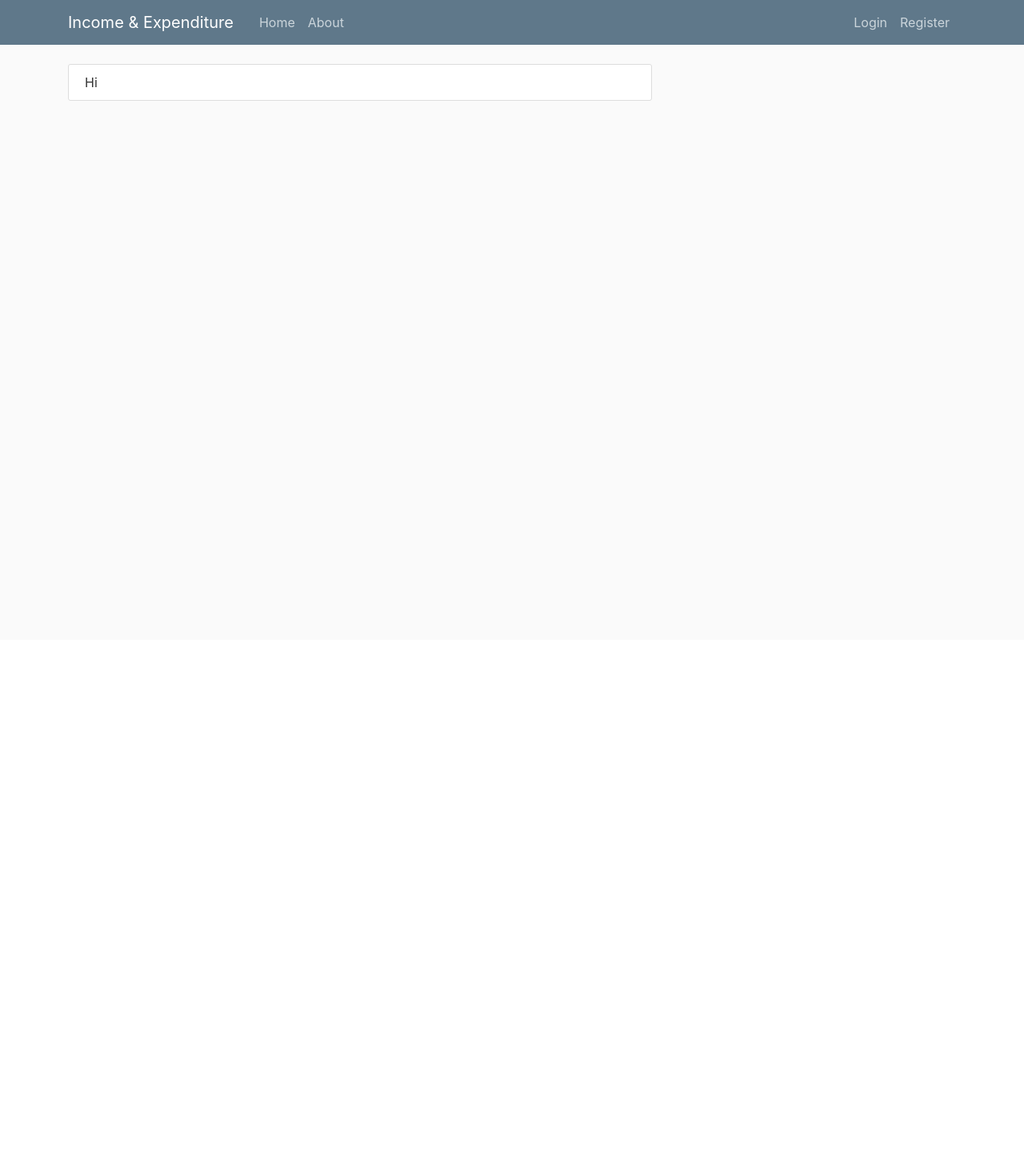
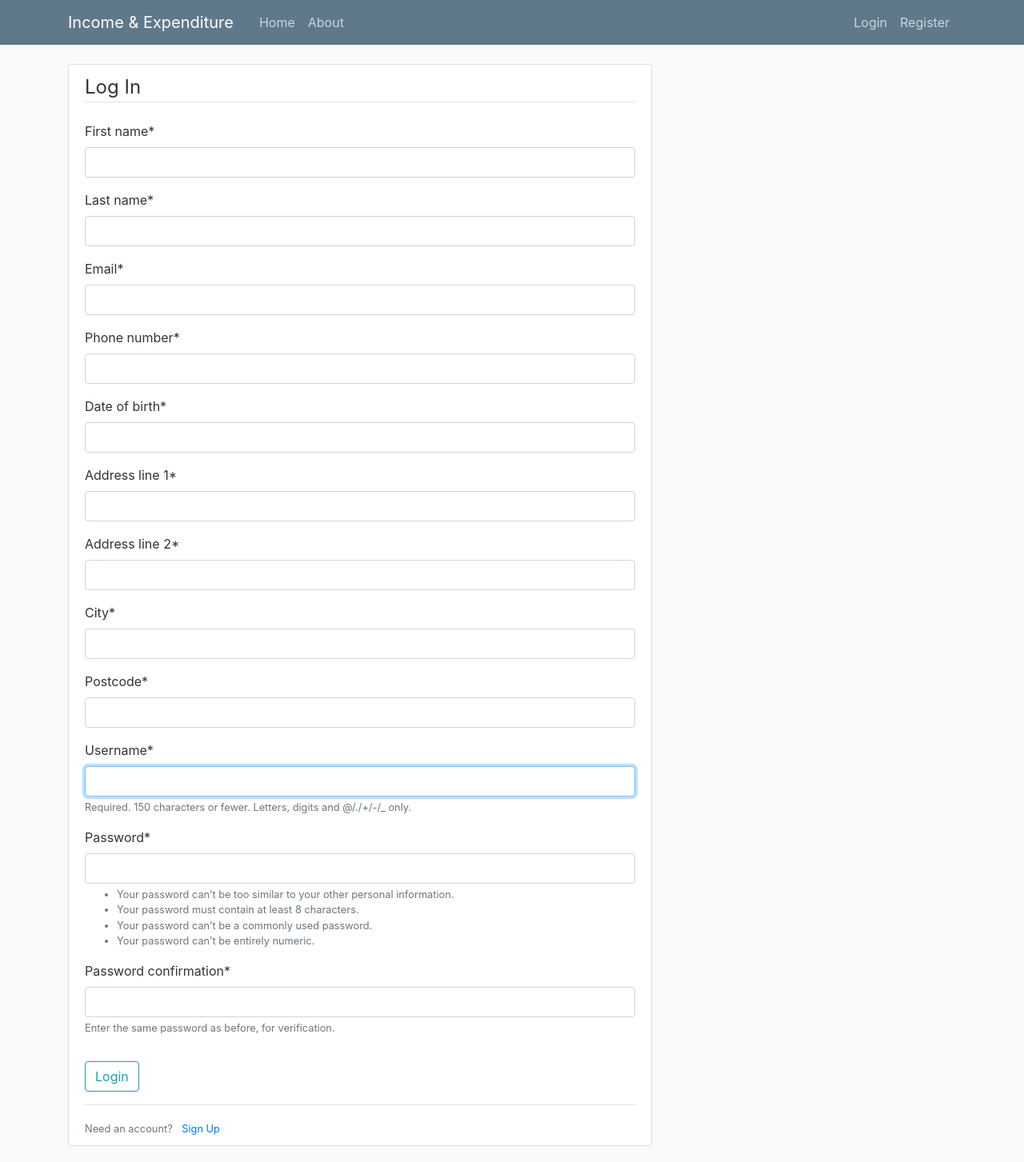
Before and after one commit to tarenrug/DjangoIncomeExpenditureApp, a Django app: template IncomeAndExpenditure/users/templates/users/login.html in a window 1280 px wide. Shown: the whole page at 80% size. Before the commit the page ends 126 px from the top, so only its background shows below. Run offline with Django 3.2, Linux system fonts and the light colour scheme; the template is opened without the code that fills it: values that come from a table or form of the project are taken from there, others are empty; some libraries are stand-ins or nearby versions.

Commit message:
users can login

```diff
--- a/IncomeAndExpenditure/IncomeAndExpenditure/settings.py
+++ b/IncomeAndExpenditure/IncomeAndExpenditure/settings.py
@@ -123,3 +123,6 @@
 STATIC_URL = '/static/'
 
 CRISPY_TEMPLATE_PACK = 'bootstrap4'
+
+LOGIN_REDIRECT_URL = 'frontend-home'
+LOGIN_URL = 'login'
--- a/IncomeAndExpenditure/IncomeAndExpenditure/urls.py
+++ b/IncomeAndExpenditure/IncomeAndExpenditure/urls.py
@@ -19,5 +19,5 @@
 urlpatterns = [
     path('admin/', admin.site.urls),
     path('', include('frontend.urls')),
-    path('', include('users.urls')),
+    path('users/', include('users.urls')),
 ]
--- a/IncomeAndExpenditure/frontend/templates/frontend/base.html
+++ b/IncomeAndExpenditure/frontend/templates/frontend/base.html
@@ -34,9 +34,10 @@
                   <!-- Navbar Right Side -->
                   <div class="navbar-nav">
                     {% if user.is_authenticated %}
-                    <a class="nav-item nav-link" href="#">Logout</a>
+                    <a class="nav-item nav-link" href="{% url 'profile' %}">Profile</a>
+                    <a class="nav-item nav-link" href="{% url 'logout' %}">Logout</a>
                     {% else %}
-                    <a class="nav-item nav-link" href="#">Login</a>
+                    <a class="nav-item nav-link" href="{% url 'login' %}">Login</a>
                     <a class="nav-item nav-link" href="{% url 'register' %}">Register</a>
                     {% endif %}
 
--- a/IncomeAndExpenditure/users/templates/users/login.html
+++ b/IncomeAndExpenditure/users/templates/users/login.html
@@ -1,6 +1,21 @@
 {% extends "frontend/base.html" %}
+{% load crispy_forms_tags %}
 {% block content %}
         <div class="content-section">
-            Hi
+            <form method = "POST">
+                {% csrf_token %}
+                <fieldset class="form-group">
+                    <legend class = "border-bottom mb-4">Log In</legend>
+                    {{ form|crispy }}
+                </fieldset>
+            <div class = "form-group">
+                <button class = "btn btn-outline-info" type="submit">Login</button>
+            </div>
+            </form>
+            <div class="border-top pt-3">
+                <small class = "text-muted">
+                    Need an account? <a class="ml-2" href="{% url 'register' %}">Sign Up</a>
+                </small>
+            </div>
         </div>
 {% endblock content %}
--- /dev/null
+++ b/IncomeAndExpenditure/users/templates/users/profile.html
@@ -0,0 +1,5 @@
+{% extends "frontend/base.html" %}
+{% load crispy_forms_tags %}
+{% block content %}
+    <h1>{{ user.username }}</h1>
+{% endblock content %}
--- a/IncomeAndExpenditure/users/templates/users/register.html
+++ b/IncomeAndExpenditure/users/templates/users/register.html
@@ -14,7 +14,7 @@
             </form>
             <div class="border-top pt-3">
                 <small class = "text-muted">
-                    Already have an account? <a class="ml-2" href="#">Sign In</a>
+                    Already have an account? <a class="ml-2" href="{% url 'login' %}">Sign In</a>
                 </small>
             </div>
         </div>
--- a/IncomeAndExpenditure/users/urls.py
+++ b/IncomeAndExpenditure/users/urls.py
@@ -1,7 +1,10 @@
 from django.urls import path
+from django.contrib.auth import views as auth_views
 from . import views
 
 urlpatterns = [
     path('register/', views.register, name='register'),
-    path('login/', views.login, name='login')
+    path('login/', auth_views.LoginView.as_view(template_name='users/login.html'), name='login'),
+    path('logout/', auth_views.LogoutView.as_view(template_name='users/logout.html'), name='logout'),
+    path('profile/', views.profile, name='profile')
 ]
--- a/IncomeAndExpenditure/users/views.py
+++ b/IncomeAndExpenditure/users/views.py
@@ -1,5 +1,6 @@
 from django.shortcuts import render, redirect
 from django.contrib import messages
+from django.contrib.auth.decorators import login_required
 from .form import UserRegisterForm
 from .models import MyUserProfile
 
@@ -28,5 +29,6 @@
         form = UserRegisterForm()
     return render(request, 'users/register.html', {'form': form})
 
-def login(request):
-    return render(request,'users/login.html')
+@login_required
+def profile(request):
+    return render(request, 'users/profile.html')
```
Also changed, not shown: IncomeAndExpenditure/users/templates/users/logout.html (added, +9 -0 lines), IncomeAndExpenditure/db.sqlite3.
